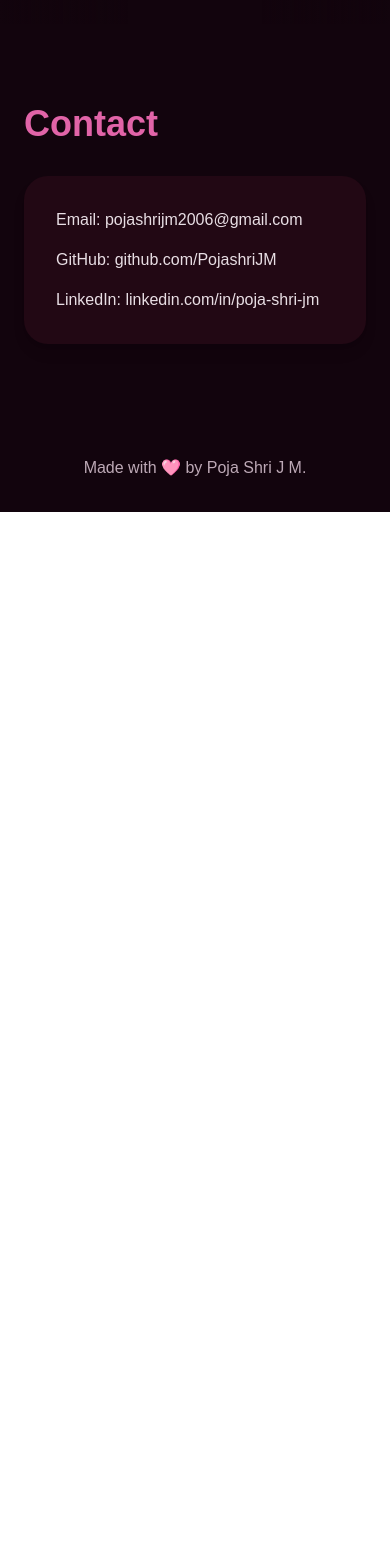
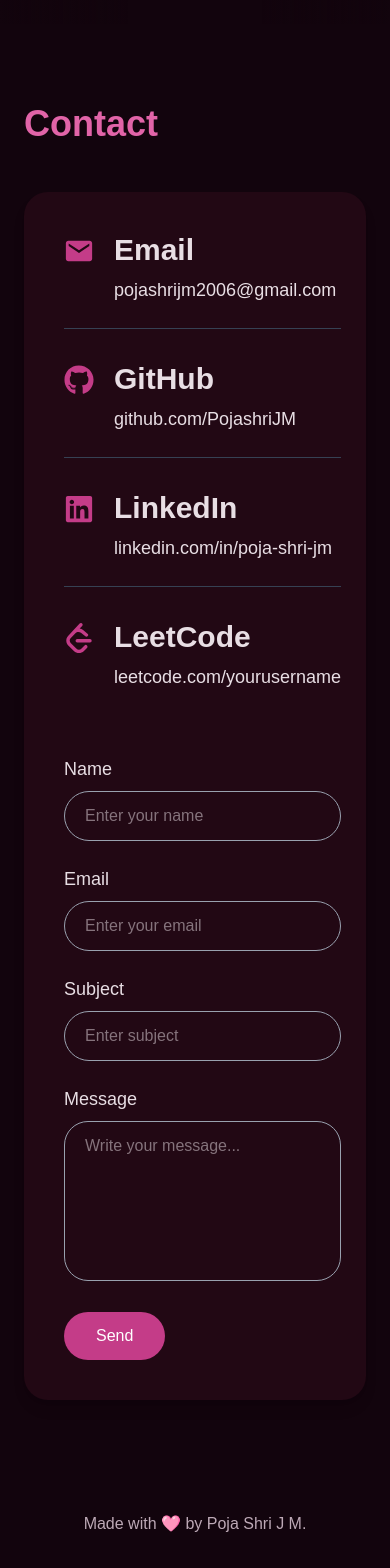
Before and after one commit to PojashriJM/PojashriJM_Portfolio, a Next.js app: page / in a window 390 px wide. Shown: the part 6588-8156 px from the top of the page. Before the commit the page ends 7100 px from the top, so only its background shows below. Built offline with nearby package versions, Linux system fonts and the light colour scheme.

Commit message:
enhanced contact section by adding form

```diff
--- a/app/page.tsx
+++ b/app/page.tsx
@@ -4,6 +4,9 @@ import { FaGithub } from "react-icons/fa";
 import { FaDatabase } from "react-icons/fa";
 import { MdOutlineComputer } from "react-icons/md";
 import { LuBrainCircuit } from "react-icons/lu";
+import { FaLinkedin } from "react-icons/fa6";
+import { IoMdMail } from "react-icons/io";
+import { SiLeetcode } from "react-icons/si";
 import Languages from "@/components/Languages";
 import Navbar from "@/components/navbar";
 export default function Home() {
@@ -478,26 +481,156 @@ transition
             </div>
           </div>
           </section>
-
        {/* Contact */}
 <section id="contact" className="max-w-6xl mx-auto px-6 py-20">
-          <h2 className="text-4xl text-[#C43C88] dark:text-[#E164A8] font-bold mb-8">
+
+  <h2 className="text-4xl font-bold text-[#C43C88] dark:text-[#E164A8] mb-12">
     Contact
   </h2>
 
-          <div className="bg-[#F8EAF2] dark:bg-[#220814] p-8 rounded-3xl shadow-lg space-y-4">
-            <a href="mailto:pojashrijm2006@gmail.com" className="block hover:underline">
-              Email: pojashrijm2006@gmail.com
-            </a>
+  <div className="bg-[#F8EAF2] dark:bg-[#220814] p-10 rounded-3xl shadow-lg grid md:grid-cols-2 gap-16 items-start">
 
-            <a href="https://github.com/PojashriJM" className="block hover:underline">
-              GitHub: github.com/PojashriJM
-            </a>
+    {/* Left Side */}
+    <div className="space-y-8 text-lg">
 
-            <a href="https://www.linkedin.com/in/poja-shri-jm/" className="block hover:underline">
-              LinkedIn: linkedin.com/in/poja-shri-jm
+      <div className="flex items-start gap-5 border-b border-gray-700 pb-6 hover:translate-x-2 transition-all duration-300">
+
+        <div className="text-3xl text-[#C43C88] mt-1">
+          <IoMdMail />
+        </div>
+
+        <div>
+          <h3 className="text-3xl font-bold mb-2">Email</h3>
+
+          <a
+            href="mailto:pojashrijm2006@gmail.com"
+            className="text-lg hover:text-[#C43C88] transition"
+          >
+            pojashrijm2006@gmail.com
           </a>
         </div>
+      </div>
+
+
+      <div className="flex items-start gap-5 border-b border-gray-700 pb-6 hover:translate-x-2 transition-all duration-300">
+
+        <div className="text-3xl text-[#C43C88] mt-1">
+          <FaGithub />
+        </div>
+
+        <div>
+          <h3 className="text-3xl font-bold mb-2">GitHub</h3>
+
+          <a
+            href="https://github.com/PojashriJM"
+            target="_blank"
+            className="text-lg hover:text-[#C43C88] transition"
+          >
+            github.com/PojashriJM
+          </a>
+        </div>
+      </div>
+
+
+      <div className="flex items-start gap-5 border-b border-gray-700 pb-6 hover:translate-x-2 transition-all duration-300">
+
+        <div className="text-3xl text-[#C43C88] mt-1">
+          <FaLinkedin />
+        </div>
+
+        <div>
+          <h3 className="text-3xl font-bold mb-2">LinkedIn</h3>
+
+          <a
+            href="https://www.linkedin.com/in/poja-shri-jm/"
+            target="_blank"
+            className="text-lg hover:text-[#C43C88] transition"
+          >
+            linkedin.com/in/poja-shri-jm
+          </a>
+        </div>
+      </div>
+
+
+      <div className="flex items-start gap-5 hover:translate-x-2 transition-all duration-300">
+
+        <div className="text-3xl text-[#C43C88] mt-1">
+          <SiLeetcode />
+        </div>
+
+        <div>
+          <h3 className="text-3xl font-bold mb-2">LeetCode</h3>
+
+          <a
+            href="https://leetcode.com/"
+            target="_blank"
+            className="text-lg hover:text-[#C43C88] transition"
+          >
+            leetcode.com/yourusername
+          </a>
+        </div>
+      </div>
+
+    </div>
+
+
+    {/* Right Side Form */}
+    <form className="space-y-6">
+
+      <div>
+        <label className="block mb-2 text-lg">Name</label>
+
+        <input
+          type="text"
+          placeholder="Enter your name"
+          className="w-full border border-gray-400 rounded-full px-5 py-3 bg-transparent focus:outline-none focus:ring-2 focus:ring-pink-400"
+        />
+      </div>
+
+
+      <div>
+        <label className="block mb-2 text-lg">Email</label>
+
+        <input
+          type="email"
+          placeholder="Enter your email"
+          className="w-full border border-gray-400 rounded-full px-5 py-3 bg-transparent focus:outline-none focus:ring-2 focus:ring-pink-400"
+        />
+      </div>
+
+
+      <div>
+        <label className="block mb-2 text-lg">Subject</label>
+
+        <input
+          type="text"
+          placeholder="Enter subject"
+          className="w-full border border-gray-400 rounded-full px-5 py-3 bg-transparent focus:outline-none focus:ring-2 focus:ring-pink-400"
+        />
+      </div>
+
+
+      <div>
+        <label className="block mb-2 text-lg">Message</label>
+
+        <textarea
+          placeholder="Write your message..."
+          className="w-full border border-gray-400 rounded-3xl px-5 py-3 bg-transparent h-40 resize-none focus:outline-none focus:ring-2 focus:ring-pink-400"
+        ></textarea>
+      </div>
+
+
+      <button
+        type="submit"
+        className="bg-[#C43C88] hover:bg-[#a92f73] text-white px-8 py-3 rounded-full transition duration-300"
+      >
+        Send
+      </button>
+
+    </form>
+
+  </div>
+
 </section>
 
         {/* Footer */}
```
Lines whose indentation alone changed are shown as unchanged.
